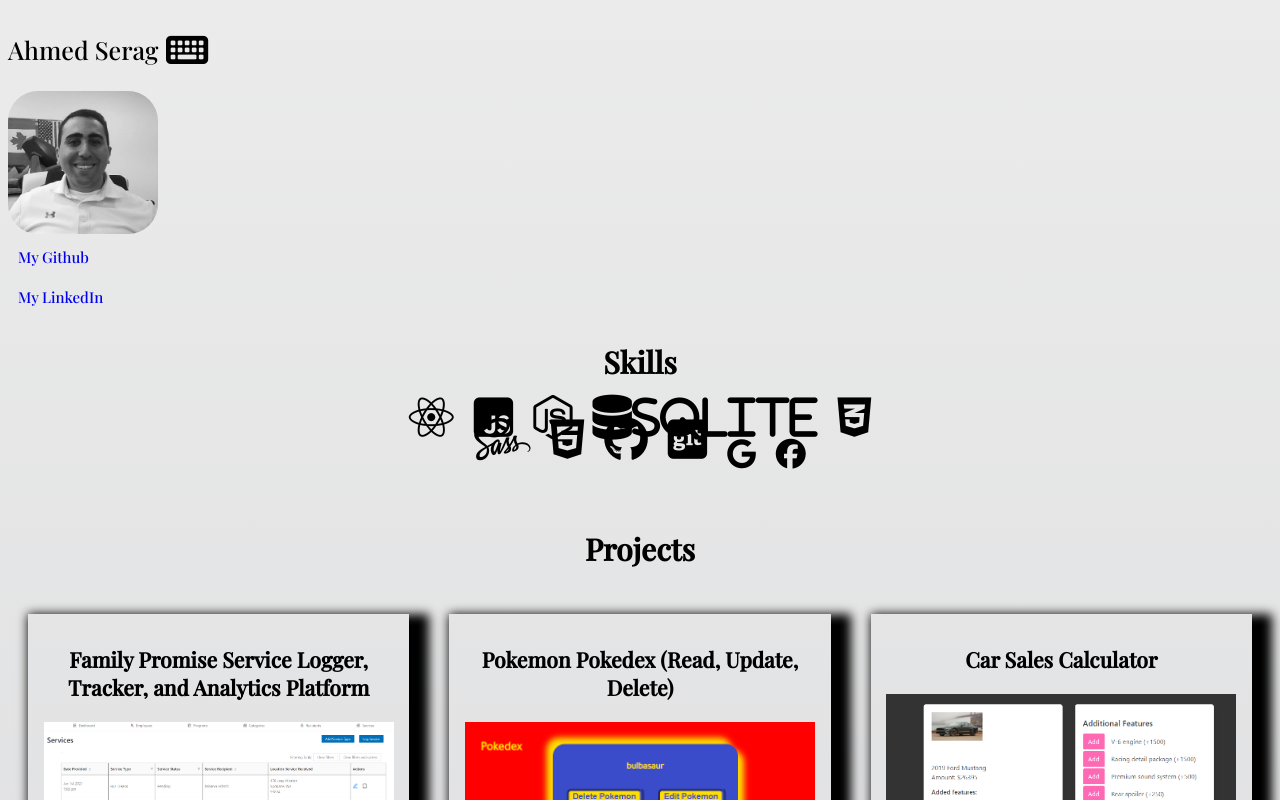
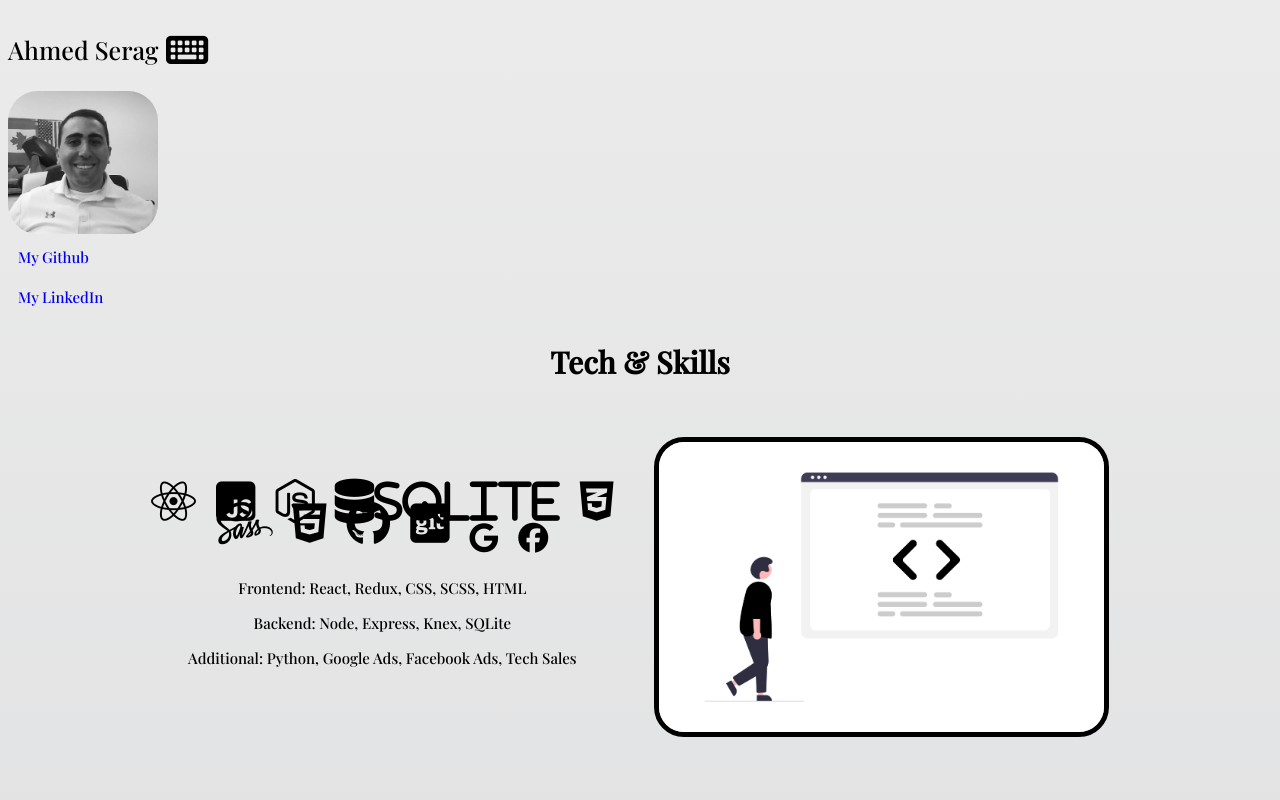
Before and after one commit to ahmedseragcodes/AhmedSeragPortfolio, a React (Create React App) app in the folder frontend/: page / in a window 1280 px wide. Shown: the top 800 px of the page. Built offline with nearby package versions, Linux system fonts and the light colour scheme.

Commit message:
added animation to skills section as well as text description of skills

```diff
--- a/frontend/src/App.js
+++ b/frontend/src/App.js
@@ -6,6 +6,7 @@ import PortfolioAuthorImg from "./PortfolioSelfie4.jpg";
 import AFBackendImg from "./PortfolioAFBackend.jpg";
 import CalculatorImg from "./PortfolioCalculator.PNG";
 import SignInSheetImg from "./PortfolioSignInSheet.PNG";
+import PortfolioAnim1 from "./undrawCode.png";
 import "./index.scss";
 
 
@@ -25,8 +26,9 @@ function App() {
         <a href="https://www.linkedin.com/in/ahmedcanam/">My LinkedIn</a>
       </div>
       </div>
+      <h2 className="skillsSectionHeading">Tech & Skills</h2>
+      <div className="skillsSection">
         <div className="skillsIconContainer">
-        <h2>Skills</h2>
           <div className="skillsIconGroup1">
             <i class="fab fa-react fa-xl"></i>
             <i class="fab fa-js-square fa-xl"></i>
@@ -42,6 +44,11 @@ function App() {
             <i class="fab fa-google"></i>
             <i class="fab fa-facebook"></i>
           </div>
+          <p>Frontend: React, Redux, CSS, SCSS, HTML</p>
+          <p>Backend: Node, Express, Knex, SQLite</p>
+          <p>Additional: Python, Google Ads, Facebook Ads, Tech Sales</p>
+      </div>
+      <img className="skillSectionImg" src={PortfolioAnim1} alt="programmer in front of computer" />
       </div>
       <div className="projectsGroupContainer">
         <h2>Projects</h2>
--- a/frontend/src/index.scss
+++ b/frontend/src/index.scss
@@ -42,7 +42,28 @@ body {
 
 }
 
-/* Skills Icon Group */
+/* Skills Section & Icon Group */
+
+.skillsSectionHeading {
+  text-align: center;
+  font-size: 3rem;
+}
+
+.skillsSection {
+  display: flex;
+  flex-direction: row;
+  justify-content: center;
+  align-items: center;
+  p {
+    font-size: 1.5rem;
+  }
+  .skillSectionImg {
+    height: 30rem;
+    margin: 3rem;
+    border-radius: 3rem;
+    border: .5rem solid black;
+  }
+}
 
 .skillsIconContainer {
   text-align: center;
@@ -129,6 +150,13 @@ body {
     align-items: center;
     text-align: center;
   }
+  .skillsSection {
+    display: flex;
+    flex-direction: column;
+    .skillSectionImg {
+      height: 15rem;
+    }
+  }
   .projectsGroup1 {
     display: flex;
     flex-direction: column;
```
Also changed, not shown: frontend/src/PortfolioAnimation1.PNG (added), frontend/src/undrawCode.png (added). Lines whose indentation alone changed are shown as unchanged.
